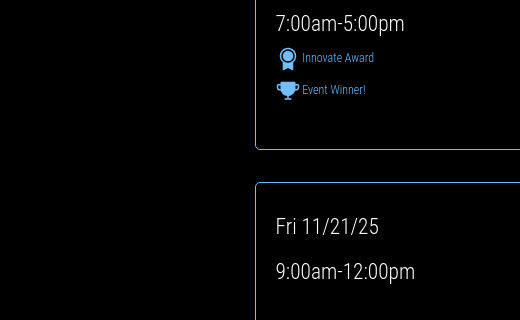
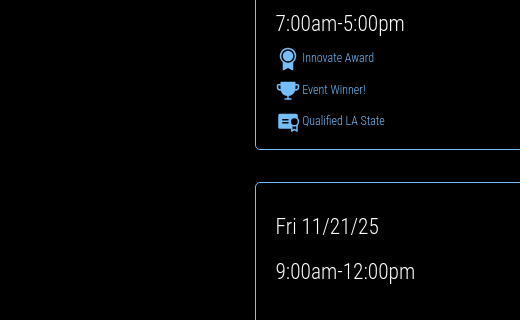
Before and after one commit to FTCTeam25619/FTCTeam25619.github.io, a plain HTML site: page events.html in a window 1280 px wide. Shown: the part 756-1076 px from the top of the page, 0-520 px from the left. Drawn offline with nearby package versions, Linux system fonts and the light colour scheme; a web font is replaced by a local one.

Commit message:
Added Qualify for State

```diff
--- a/events.html
+++ b/events.html
@@ -96,7 +96,20 @@
                   Event Winner!
                 </a>
               </p>
+              <p class="text-xs w-full">
+                <a href="successes.html" class="no-underline">
+                  <!-- https://phosphoricons.com/?weight=%22fill%22&size=24&q=%22certificate%22 -->
+                  <svg class="inline" xmlns="http://www.w3.org/2000/svg" width="24" height="24" fill="currentColor"
+                    viewBox="0 0 256 256">
+                    <path
+                      d="M232,86.53V56a16,16,0,0,0-16-16H40A16,16,0,0,0,24,56V184a16,16,0,0,0,16,16H160v24A8,8,0,0,0,172,231l24-13.74L220,231A8,8,0,0,0,232,224V161.47a51.88,51.88,0,0,0,0-74.94ZM128,144H72a8,8,0,0,1,0-16h56a8,8,0,0,1,0,16Zm0-32H72a8,8,0,0,1,0-16h56a8,8,0,0,1,0,16Zm88,98.21-16-9.16a8,8,0,0,0-7.94,0l-16,9.16V172a51.88,51.88,0,0,0,40,0ZM196,160a36,36,0,1,1,36-36A36,36,0,0,1,196,160Z">
+                    </path>
+                  </svg>
+                  Qualified LA State
+                </a>
+              </p>
             </div>
+
             <div class="col-span-2">
               <a href="http://www.ftclouisiana.org/event/1116/" target="_blank" class="block-link">
                 <h3>FTC Louisiana Qualifier 1</h3>
```
